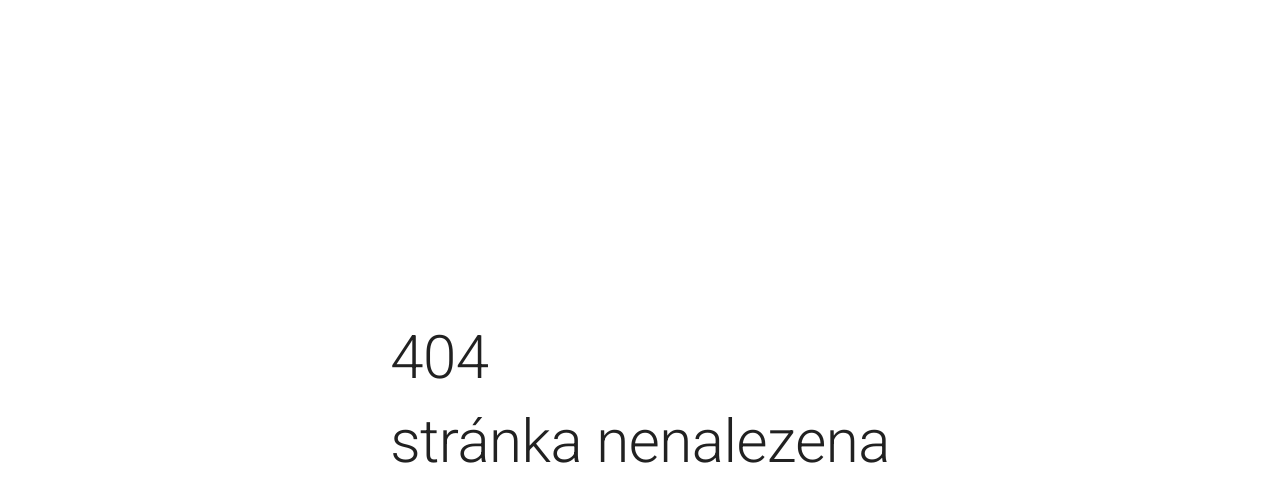
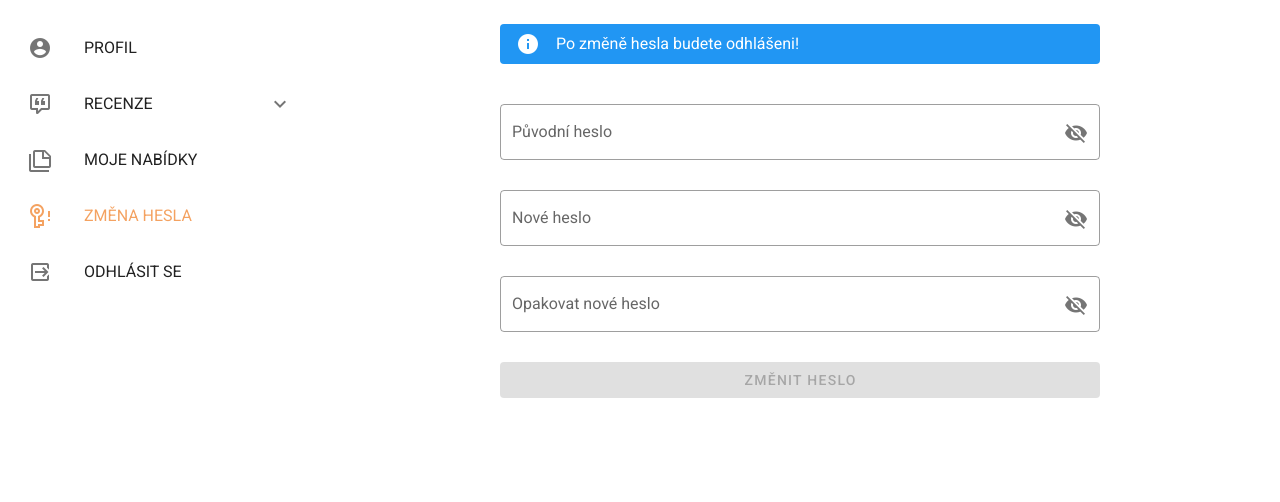
Before and after one commit to JecminekTomas/edventure_frontend, a Vue app: page /profile/password_change in a window 1280 px wide. Before the commit this address had no page. Shown: the top 502 px of the page. Built offline with nearby package versions, Linux system fonts and the light colour scheme.

Commit message:
feat: Change password DONE

```diff
--- a/src/components/ProfileDrawer.vue
+++ b/src/components/ProfileDrawer.vue
@@ -37,7 +37,7 @@
       <v-list-item-title>MOJE NABÍDKY</v-list-item-title>
     </v-list-item>
 
-    <v-list-item>
+    <v-list-item :to="{name: 'passwordChange'}" color="secondary">
       <v-list-item-icon>
         <v-icon>mdi-key-alert-outline</v-icon>
       </v-list-item-icon>
--- a/src/router/router.js
+++ b/src/router/router.js
@@ -10,6 +10,7 @@ import OfferDetail from "../views/OfferDetail";
 import NewReview from "../views/NewReview";
 import ProfileOverview from "../views/ProfileOverview";
 import ProfileDetail from "../views/ProfileDetail";
+import PasswordChange from "../views/PasswordChange";
 
 Vue.use(VueRouter)
 
@@ -68,6 +69,11 @@ const routes = [
                 path: '/profile/detail',
                 name: 'profileDetail',
                 component: ProfileDetail
+            },
+            {
+                path: '/profile/password_change',
+                name: 'passwordChange',
+                component: PasswordChange
             }
         ]
     },
--- /dev/null
+++ b/src/views/PasswordChange.vue
@@ -0,0 +1,193 @@
+<template>
+  <v-container>
+    <v-row justify="center">
+      <v-col cols="12" md="8">
+        <v-form @submit.prevent="doUpdate">
+          <v-alert
+              dense
+              type="info"
+              class="mb-10"
+          >
+            Po změně hesla budete odhlášeni!
+          </v-alert>
+          <v-text-field
+              v-model="oldPassword"
+              :type="showOldPassword? 'text': 'password'"
+              label="Původní heslo"
+              color="primary"
+              outlined
+              @blur="$v.oldPassword.$touch()"
+              :append-icon="showOldPassword? 'mdi-eye' : 'mdi-eye-off'"
+              @click:append="showOldPassword = !showOldPassword"
+          />
+          <v-text-field
+              v-model="newPassword"
+              :type="showNewPassword? 'text': 'password'"
+              label="Nové heslo"
+              :error-messages="newPasswordErrors"
+              color="primary"
+              outlined
+              :append-icon="showNewPassword? 'mdi-eye' : 'mdi-eye-off'"
+              @click:append="showNewPassword = !showNewPassword"
+              @blur="$v.newPassword.$touch()"
+          />
+          <v-text-field
+              v-model="repNewPassword"
+              :type="showRepNewPassword? 'text': 'password'"
+              label="Opakovat nové heslo"
+              :error-messages="repNewPasswordErrors"
+              color="primary"
+              outlined
+              :append-icon="showRepNewPassword? 'mdi-eye' : 'mdi-eye-off'"
+              @click:append="showRepNewPassword = !showRepNewPassword"
+              @blur="$v.repNewPassword.$touch()"
+          />
+          <v-dialog
+              v-model="dialog"
+              persistent
+              max-width="30%">
+            <template v-slot:activator="{ on, attrs }">
+              <v-btn
+                  block
+                  color="primary"
+                  @click="switchDialog"
+                  :disabled="saveDisabled"
+                  v-bind="attrs"
+                  v-on="on"
+              >
+                Změnit heslo
+              </v-btn>
+            </template>
+            <v-card>
+              <v-card-title class="text-h5">
+                Změnit?
+              </v-card-title>
+              <v-card-actions>
+                <v-btn
+                    color="secondary"
+                    text
+                    @click="switchDialog">
+                  Ne
+                </v-btn>
+                <v-btn
+                    color="secondary"
+                    text
+                    @click="doUpdate">
+                  Ano
+                </v-btn>
+              </v-card-actions>
+            </v-card>
+          </v-dialog>
+          <v-alert v-if="hasServerError"
+                   dense
+                   outlined
+                   type="error"
+                   class="my-5">
+            {{ this.errorMessage }}
+          </v-alert>
+        </v-form>
+      </v-col>
+    </v-row>
+  </v-container>
+</template>
+
+<script>
+import {validationMixin} from "vuelidate";
+import {maxLength, minLength, required, sameAs} from "vuelidate/lib/validators";
+
+export default {
+  name: "PasswordChange",
+  mixins: [validationMixin],
+
+  validations: {
+    newPassword: {
+      required, minLength: minLength(8), maxLength: maxLength(32),
+      containsUppercase: function (value) {
+        return /[A-Z]/.test(value)
+      },
+      containsLowercase: function (value) {
+        return /[a-z]/.test(value)
+      },
+      containsNumber: function (value) {
+        return /[0-9]/.test(value)
+      },
+      containsSpecial: function (value) {
+        return /[.#?!@$%^&*-]/.test(value)
+      }
+    },
+    repNewPassword: {required, sameAsPassword: sameAs('newPassword')},
+  },
+  computed: {
+    newPasswordErrors() {
+      const errors = []
+      if (!this.$v.newPassword.$dirty)
+        return errors
+
+      !this.$v.newPassword.required && errors.push('*Povinné pole')
+      !this.$v.newPassword.minLength && errors.push('Minimálně 8 znaků')
+      !this.$v.newPassword.maxLength && errors.push('Maximálně 32 znaků')
+      !this.$v.newPassword.containsLowercase && errors.push('Heslo musí obsahovat malé písmeno')
+      !this.$v.newPassword.containsUppercase && errors.push('Heslo musí obsahovat velké písmeno')
+      !this.$v.newPassword.containsNumber && errors.push('Heslo musí obsahovat číslo')
+      !this.$v.newPassword.containsSpecial && errors.push('Heslo musí obsahovat speciální znak')
+
+      return errors
+    },
+
+    repNewPasswordErrors() {
+      const errors = []
+      if (!this.$v.repNewPassword.$dirty)
+        return errors
+
+      !this.$v.repNewPassword.required && errors.push('*Povinné pole')
+      !this.$v.repNewPassword.sameAsPassword && errors.push('Hesla se musí shodovat')
+
+      return errors
+    },
+
+    saveDisabled() {
+      return this.oldPassword === null || this.newPassword === null || this.repNewPassword === null || this.newPasswordErrors.length !== 0 || this.repNewPasswordErrors.length !== 0
+    }
+  },
+  data() {
+    return {
+      oldPassword: null,
+      newPassword: null,
+      repNewPassword: null,
+      dialog: null,
+      showOldPassword: false,
+      showNewPassword: false,
+      showRepNewPassword: false,
+    }
+  },
+  methods: {
+
+    switchDialog() {
+      this.dialog = !this.dialog
+    },
+
+    async doUpdate() {
+      this.$v.$reset()
+      try {
+        await this.$http.put("/change_password", {
+          userName: this.$tokenManager.getUsername(),
+          newPassword: this.newPassword,
+          repNewPassword: this.repNewPassword,
+          oldPassword: this.oldPassword,
+        })
+      } catch (e) {
+        this.errorMessage = e.response.data.message
+      } finally {
+        this.switchDialog()
+        if (this.errorMessage === null) {
+          this.$tokenManager.logout()
+          await this.$router.push({name: "login"})
+        }
+      }
+    },
+    resetError() {
+      this.errorMessage = null
+    }
+  },
+}
+</script>
--- a/src/views/ProfileDetail.vue
+++ b/src/views/ProfileDetail.vue
@@ -49,8 +49,7 @@
                   :disabled="!dataHasChanged"
                   @click="switchDialog"
                   v-bind="attrs"
-                  v-on="on"
-              >
+                  v-on="on">
                 Uložit změny
               </v-btn>
             </template>
--- a/src/views/Register.vue
+++ b/src/views/Register.vue
@@ -36,7 +36,6 @@
                   :append-icon="showPassword ? 'mdi-eye' : 'mdi-eye-off'"
                   @click:append="showPassword = !showPassword"
                   @blur="$v.password.$touch()"
-                  :counter="32"
               />
               <v-text-field
                   v-model="repPassword"
@@ -89,7 +88,7 @@ export default {
         return /[0-9]/.test(value)
       },
       containsSpecial: function (value) {
-        return /[#?!@$%^&*-]/.test(value)
+        return /[.#?!@$%^&*-]/.test(value)
       }
     },
     repPassword: {required, sameAsPassword: sameAs('password')},
```
